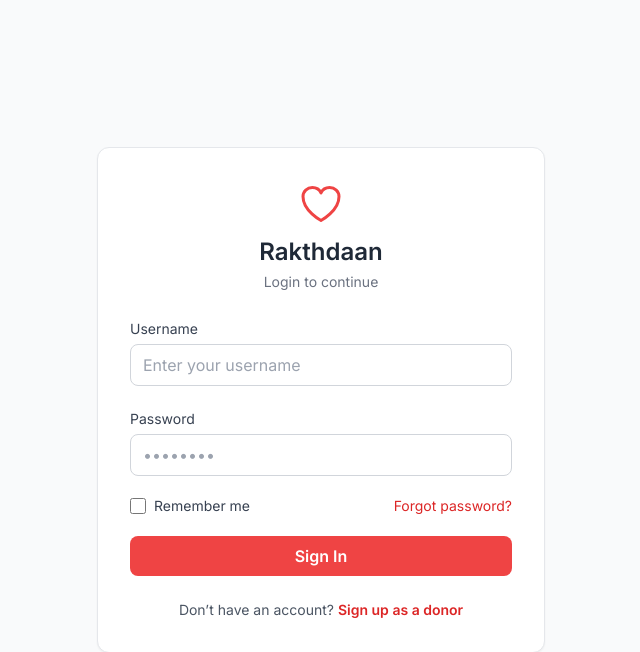
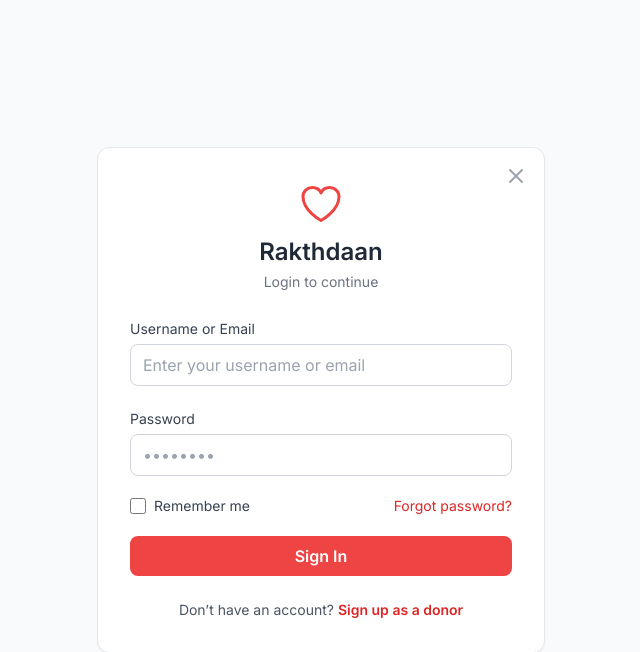
Before and after one commit to Abhiraj05/AbhiMay-Project1, a Django app: page /login/ in a window 1280 px wide. Shown: the top 652 px of the page, without its empty margins (319-959 px from the left). Run offline with Django 5.2, Linux system fonts and the light colour scheme; some libraries are stand-ins or nearby versions.

Commit message:
just commited

```diff
--- a/newproject/adminpanel/templates/login.html
+++ b/newproject/adminpanel/templates/login.html
@@ -17,13 +17,22 @@
     </style>
 
     <div class="min-h-screen flex items-center justify-center px-4">
-        <div class="w-full max-w-md bg-white rounded-xl p-8 shadow-sm border border-gray-200">
+        <div class="relative w-full max-w-md bg-white rounded-xl p-8 shadow-sm border border-gray-200">
+
+            <!-- Close Button -->
+            <a href="{% url 'home' %}" class="absolute top-4 right-4 text-gray-400 hover:text-gray-600 transition">
+                <svg xmlns="http://www.w3.org/2000/svg" class="h-6 w-6" fill="none" viewBox="0 0 24 24" stroke="currentColor" stroke-width="2">
+                    <path stroke-linecap="round" stroke-linejoin="round" d="M6 18L18 6M6 6l12 12" />
+                </svg>
+            </a>
 
             <div class="flex flex-col items-center mb-6">
-                <svg class="h-12 w-12 text-red-500 mb-2" xmlns="http://www.w3.org/2000/svg" fill="none" viewBox="0 0 24 24" stroke-width="1.5" stroke="currentColor">
-                    <path stroke-linecap="round" stroke-linejoin="round" d="M21 8.25c0-2.485-2.099-4.5-4.688-4.5-1.935 0-3.597 1.126-4.312 2.733-.715-1.607-2.377-2.733-4.313-2.733C5.1 3.75 3 5.765 3 8.25c0 7.22 9 12 9 12s9-4.78 9-12z" />
-                </svg>
-                <h1 class="text-2xl font-bold text-gray-800">Rakthdaan</h1>
+                <a href="{% url 'home' %}" class="flex flex-col items-center">
+                    <svg class="h-12 w-12 text-red-500 mb-2" xmlns="http://www.w3.org/2000/svg" fill="none" viewBox="0 0 24 24" stroke-width="1.5" stroke="currentColor">
+                        <path stroke-linecap="round" stroke-linejoin="round" d="M21 8.25c0-2.485-2.099-4.5-4.688-4.5-1.935 0-3.597 1.126-4.312 2.733-.715-1.607-2.377-2.733-4.313-2.733C5.1 3.75 3 5.765 3 8.25c0 7.22 9 12 9 12s9-4.78 9-12z" />
+                    </svg>
+                    <h1 class="text-2xl font-bold text-gray-800">Rakthdaan</h1>
+                </a>
                 <p class="text-sm text-gray-500 mt-1">Login to continue</p>
             </div>
 
@@ -42,11 +51,11 @@
 
                 <div>
                     <!-- CHANGED LABEL AND PLACEHOLDER -->
-                    <label for="username" class="text-sm font-medium text-gray-700">Username</label>
+                    <label for="username" class="text-sm font-medium text-gray-700">Username or Email</label>
                     <input id="username" name="username" type="text" required
                            class="mt-1 block w-full px-3 py-2 border border-gray-300 rounded-lg
                                   focus:border-red-500 focus:ring-1 focus:ring-red-500"
-                           placeholder="Enter your username">
+                           placeholder="Enter your username or email">
                 </div>
 
                 <div>
@@ -74,7 +83,7 @@
 
             <p class="text-center text-sm text-gray-600 mt-6">
                 Don’t have an account?
-                <a href="/form" class="text-red-600 font-semibold hover:underline">Sign up as a donor</a>
+                <a href="{% url 'form' %}" class="text-red-600 font-semibold hover:underline">Sign up as a donor</a>
             </p>
         </div>
     </div>
```
Also changed, not shown: newproject/db.sqlite3.
